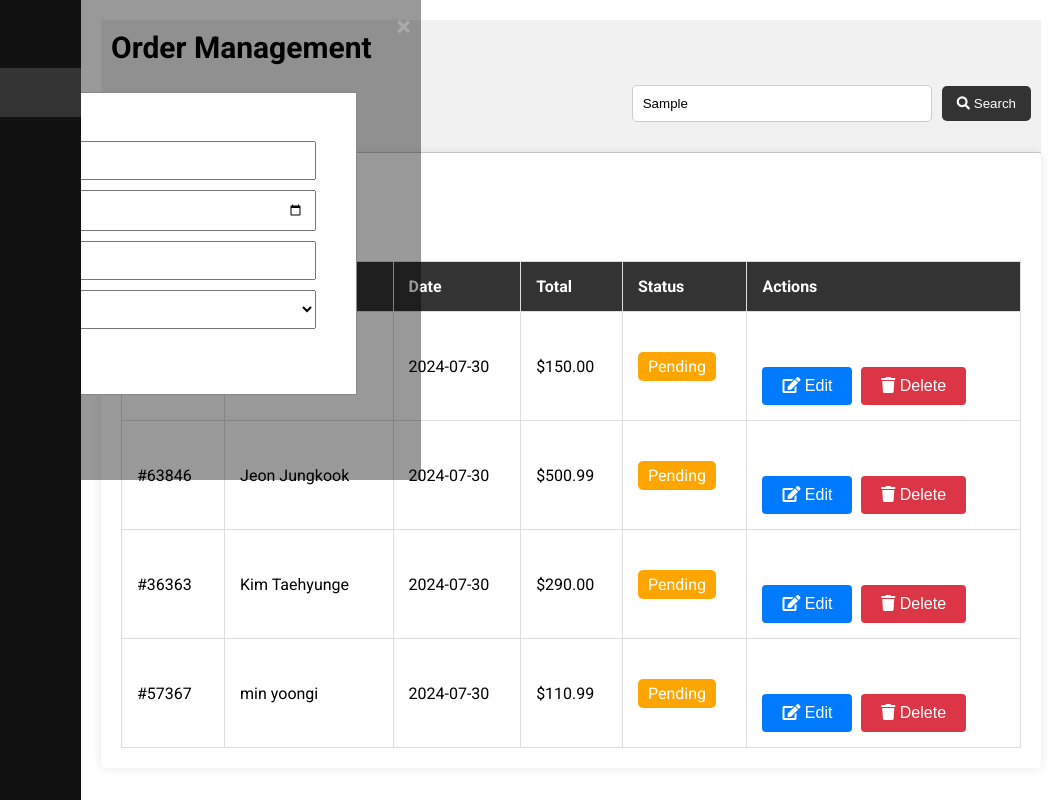
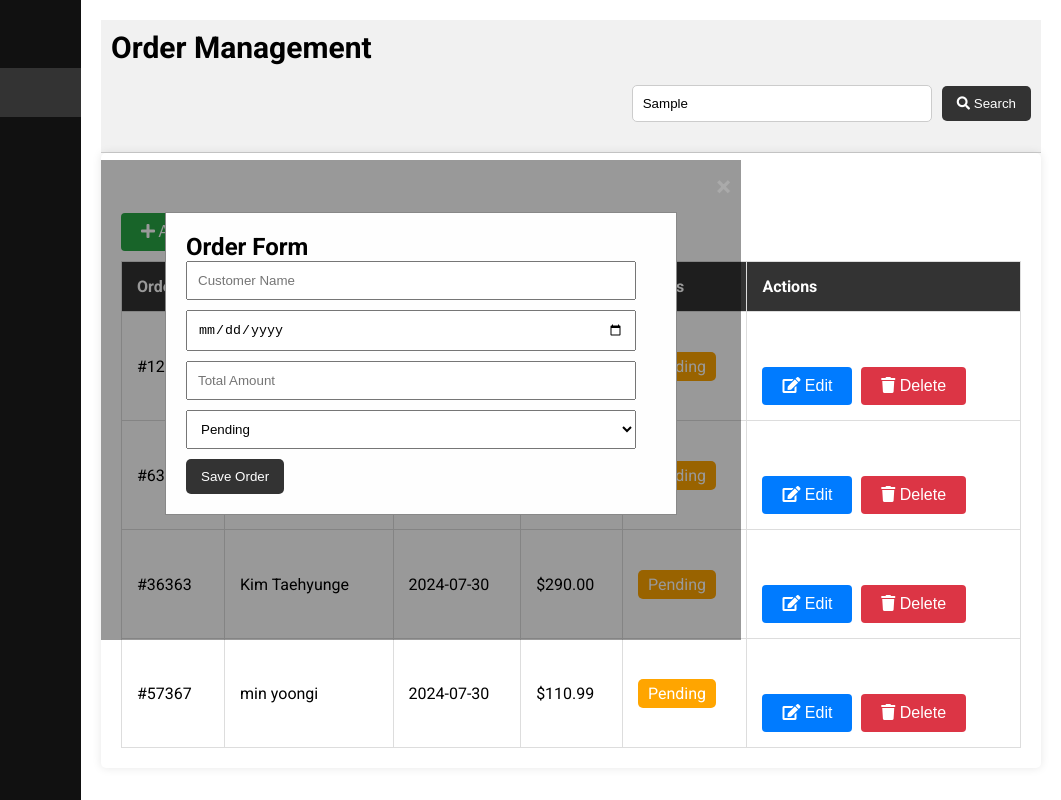
Before and after one commit to swairariaz/Ecommerce-website, a website: page admin/orders.html in a window 1280 px wide. Both pictures are taken after typing "Sample" into the empty fields and a click on the button "Add Order". Shown: the full height of the page, 219-1280 px from the left. Drawn offline with Linux system fonts and the light colour scheme.

Commit message:
Update admin.css

```diff
--- a/admin/css/admin.css
+++ b/admin/css/admin.css
@@ -412,15 +412,16 @@ canvas {
     display: none;
     position: fixed;
     z-index: 1;
-    left: 0;
-    top: 0;
+    left: 50%;
+    top: 50%;
     width: 50%;
     height: 60%;
+    transform: translate(-50%, -50%);
     overflow: auto;
-    background-color: rgb(0,0,0);
-    background-color: rgba(0,0,0,0.4);
-    padding-top: 60px;
-}
+    background-color: rgba(0, 0, 0, 0.4);
+    padding-top: 20px;
+}
+
 
 .order-modal-content {
     background-color: #fefefe;
```
